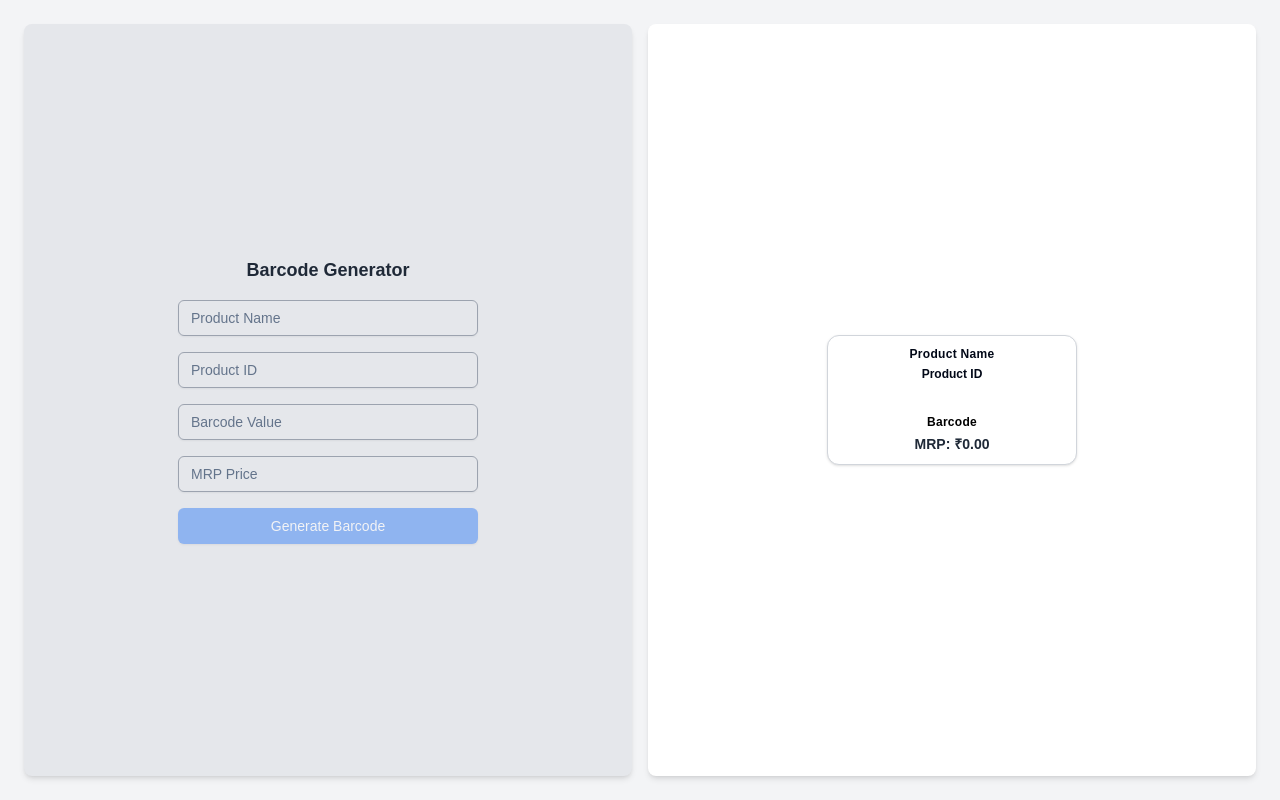
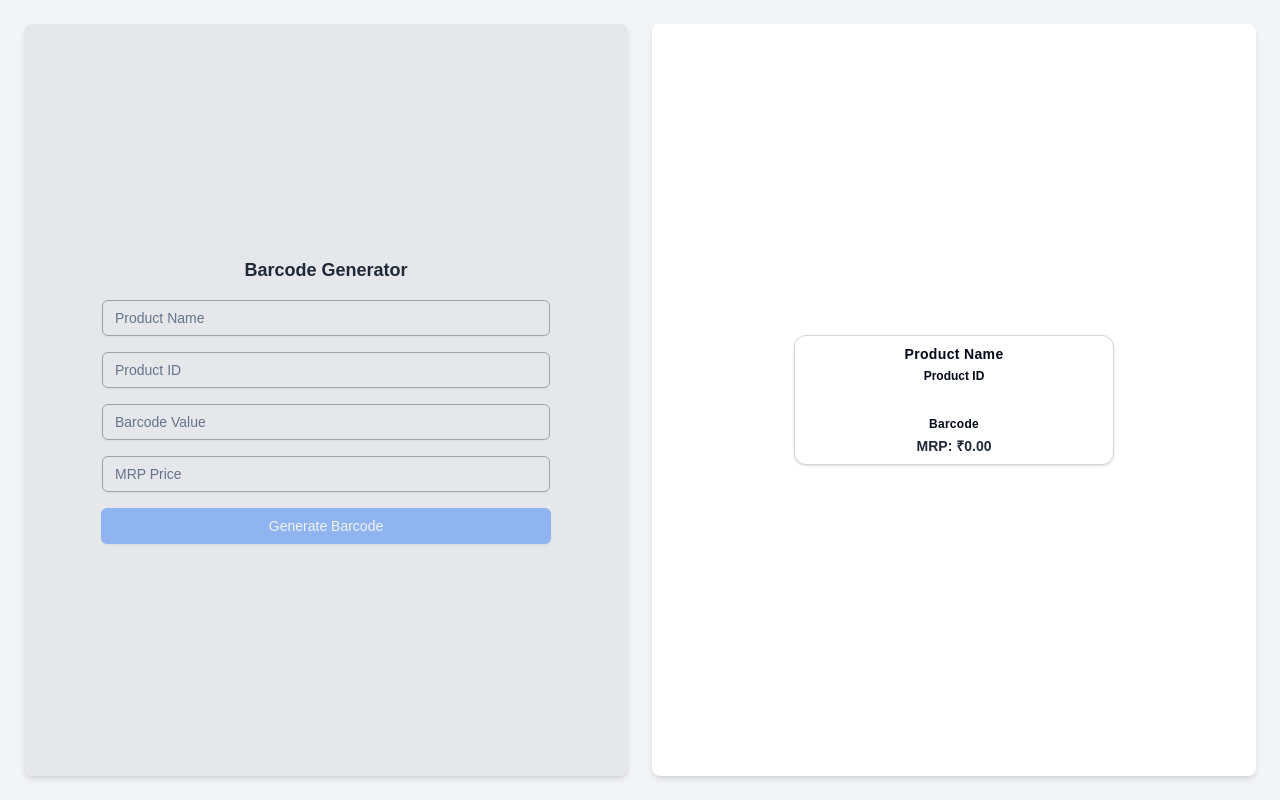
Before and after one commit to prathameshpatil455/bar-code-generator, a Next.js app: page / in a window 1280 px wide. Built offline with nearby package versions, Linux system fonts and the light colour scheme.

Commit message:
small ui update

```diff
--- a/app/page.tsx
+++ b/app/page.tsx
@@ -42,24 +42,14 @@ const Home: React.FC = () => {
 
     try {
       if (barcodeRef.current) {
-        // Clear any existing barcode content
         barcodeRef.current.innerHTML = "";
-
-        // Generate barcode
         JsBarcode(barcodeRef.current, barcode, {
           format: "CODE128",
           width: 2,
           height: 40,
           displayValue: false,
         });
-
-        // Generate image for download
-        // const barcodeUrl = await toPng(barcodeRef.current);
-        // setBarcodePreview(barcodeUrl);
         setBarcodeGenerated(true);
-      } else {
-        console.error("Barcode element is not available.");
-        alert("Failed to generate the barcode. Please try again.");
       }
     } catch (error) {
       console.error("Error generating barcode:", error);
@@ -71,12 +61,9 @@ const Home: React.FC = () => {
     if (cardRef.current) {
       try {
         const cardImage = await toPng(cardRef.current, {
-          cacheBust: true, // Avoid caching issues
-          skipFonts: true, // Skip loading fonts if causing issues
-          filter: (node) => {
-            // Filter out nodes that might cause security issues
-            return node.tagName !== "SCRIPT";
-          },
+          cacheBust: true,
+          skipFonts: true,
+          filter: (node) => node.tagName !== "SCRIPT",
         });
         const link = document.createElement("a");
         link.download = "barcode_card.png";
@@ -97,7 +84,6 @@ const Home: React.FC = () => {
       price: "",
     });
     setBarcodeGenerated(false);
-    // Clear the barcode canvas
     if (barcodeRef.current) {
       barcodeRef.current.innerHTML = "";
     }
@@ -115,45 +101,45 @@ const Home: React.FC = () => {
   }, [barcodeGenerated, formData.barcode]);
 
   return (
-    <div className="grid grid-cols-2 min-h-screen bg-gray-100 gap-4 p-6">
+    <div className="grid grid-cols-1 lg:grid-cols-2 min-h-screen bg-gray-100 gap-6 p-4 lg:p-6">
       {/* Form Section */}
-      <div className="p-6 bg-gray-200 shadow-md rounded-lg flex flex-col items-center justify-center">
+      <div className="p-4 bg-gray-200 shadow-md rounded-lg flex flex-col items-center justify-center">
         <h2 className="text-lg font-bold mb-4 text-center text-gray-800">
           Barcode Generator
         </h2>
-        <div className="space-y-4">
+        <div className="space-y-4 w-full max-w-md">
           <Input
             type="text"
             placeholder="Product Name"
             value={formData.productName}
             onChange={(e) => handleInputChange("productName", e.target.value)}
-            className="border-gray-400 w-[300px] max-w-[400px]"
+            className="border-gray-400 w-full"
           />
           <Input
             type="text"
             placeholder="Product ID"
             value={formData.productId}
             onChange={(e) => handleInputChange("productId", e.target.value)}
-            className="border-gray-400 w-[300px] max-w-[400px]"
+            className="border-gray-400 w-full"
           />
           <Input
             type="text"
             placeholder="Barcode Value"
             value={formData.barcode}
             onChange={(e) => handleInputChange("barcode", e.target.value)}
-            className="border-gray-400 w-[300px] max-w-[400px]"
+            className="border-gray-400 w-full"
           />
           <Input
             type="number"
             placeholder="MRP Price"
             value={formData.price}
             onChange={(e) => handleInputChange("price", e.target.value)}
-            className="border-gray-400 w-[300px] max-w-[400px]"
+            className="border-gray-400 w-full"
           />
         </div>
         {!barcodeGenerated ? (
           <Button
-            className="w-full max-w-[300px] bg-blue-500 text-white hover:bg-blue-600 mt-4"
+            className="w-full bg-blue-500 text-white hover:bg-blue-600 mt-4 max-w-[450px]"
             onClick={generateBarcode}
             disabled={
               !formData.productName ||
@@ -165,15 +151,15 @@ const Home: React.FC = () => {
             Generate Barcode
           </Button>
         ) : (
-          <div className="flex justify-between mt-4 gap-4">
+          <div className="flex flex-wrap justify-between mt-4 gap-4">
             <Button
-              className="bg-green-500 text-white hover:bg-green-600"
+              className="bg-green-500 text-white hover:bg-green-600 flex-1"
               onClick={downloadBarcode}
             >
               Download Barcode
             </Button>
             <Button
-              className="bg-gray-500 text-white hover:bg-gray-600"
+              className="bg-gray-500 text-white hover:bg-gray-600 flex-1"
               onClick={resetBarcode}
             >
               Generate New Barcode
@@ -185,31 +171,24 @@ const Home: React.FC = () => {
       {/* Preview Section */}
       <div className="flex items-center justify-center bg-white shadow-md rounded-lg p-4">
         <Card
-          className="w-[250px] h-[130px] border border-gray-300 p-2 flex flex-col items-center justify-center"
+          className="w-full max-w-xs border border-gray-300 p-2 flex flex-col items-center"
           ref={cardRef}
         >
-          {/* Product Name */}
-          <h3 className="text-xs font-semibold text-center px-2 tracking-wide text-wrap w-full">
+          <h3 className="text-sm font-semibold text-center px-2 tracking-wide">
             {formData.productName || "Product Name"}
           </h3>
-
-          {/* Product ID */}
-          <p className="text-xs font-bold text-center text-wrap w-full mt-1 -mb-1">
+          <p className="text-xs font-bold text-center mt-1 -mb-1">
             {formData.productId || "Product ID"}
           </p>
-
-          {/* Barcode */}
           <div className="flex flex-col items-center">
             <canvas
               ref={barcodeRef}
               className="w-[150px] h-[40px] bg-white"
             ></canvas>
-            <p className="text-xs text-black font-semibold tracking-wide -mt-1">
+            <p className="text-xs font-semibold tracking-wide -mt-1">
               {formData.barcode || "Barcode"}
             </p>
           </div>
-
-          {/* MRP Price */}
           <p className="text-sm font-semibold text-gray-800 mt-1">
             MRP: ₹{formData.price || "0.00"}
           </p>
```
